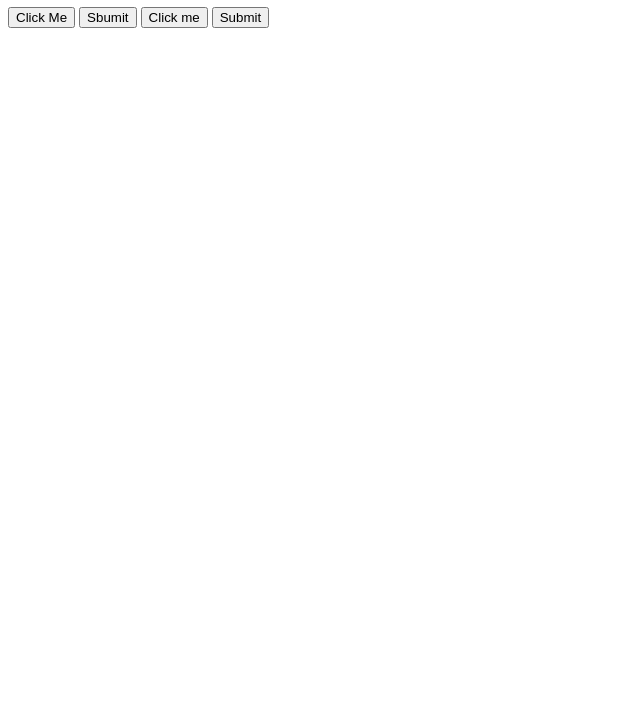
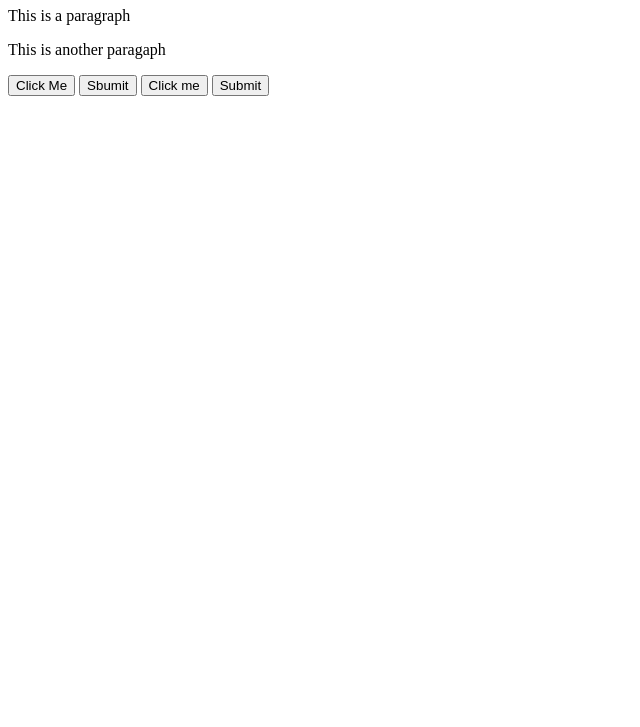
Before and after one commit to shishiraiyar-volvo/gh-actions-demo, a plain HTML site: page index.html in a window 1280 px wide. Shown: the part 73-800 px from the top of the page, without its empty margins (0-640 px from the left). Drawn offline with Linux system fonts and the light colour scheme.

Commit message:
Added paragraph
Added second paragraph

```diff
--- a/index.html
+++ b/index.html
@@ -7,6 +7,10 @@
 </head>
 <body>
     <h1>Hello, World!</h1>
+
+    <p>This is a paragraph</p>
+
+    <p>This is another paragaph</p>
     <button>Click Me</button>
     <button>Sbumit</button>
 </body>
```
